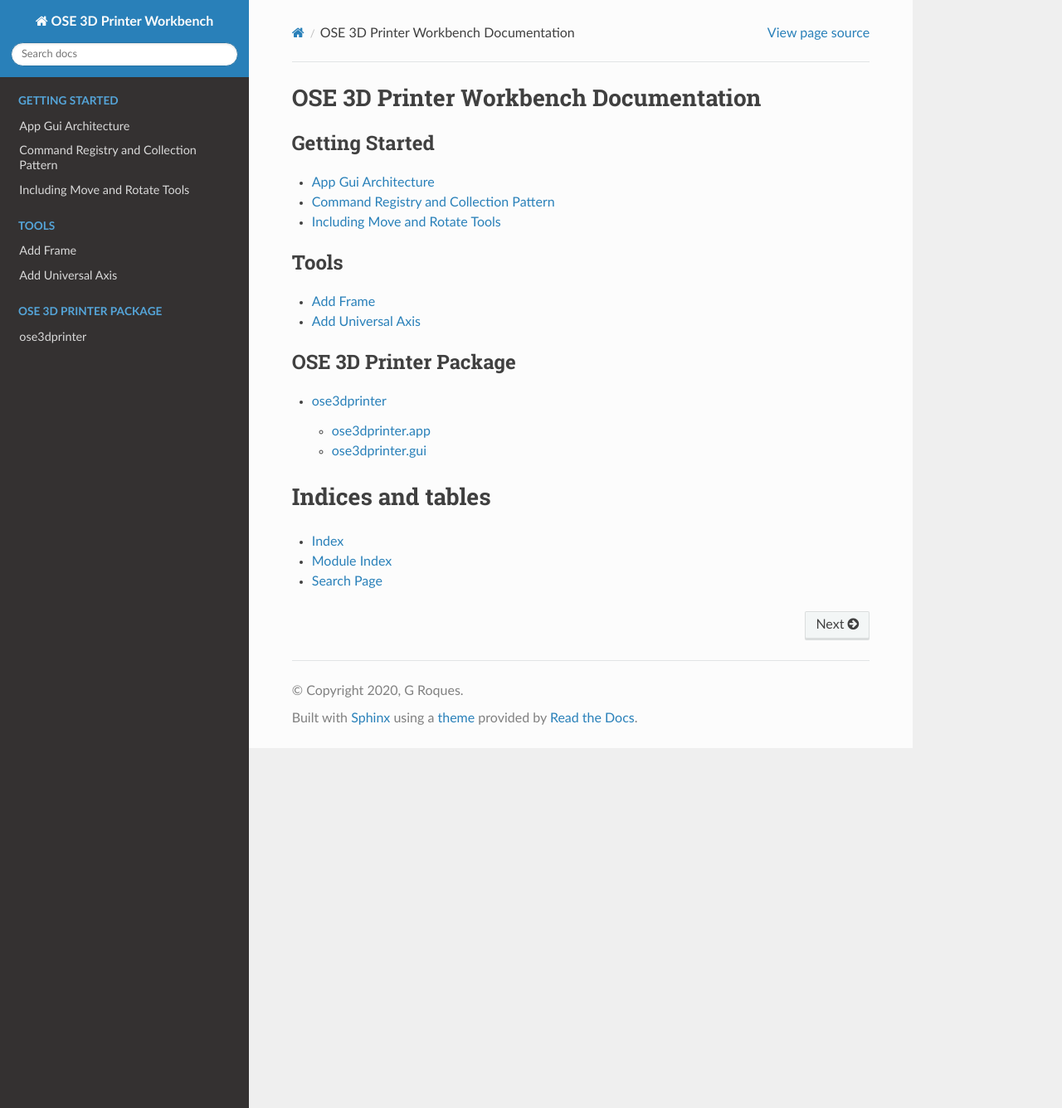
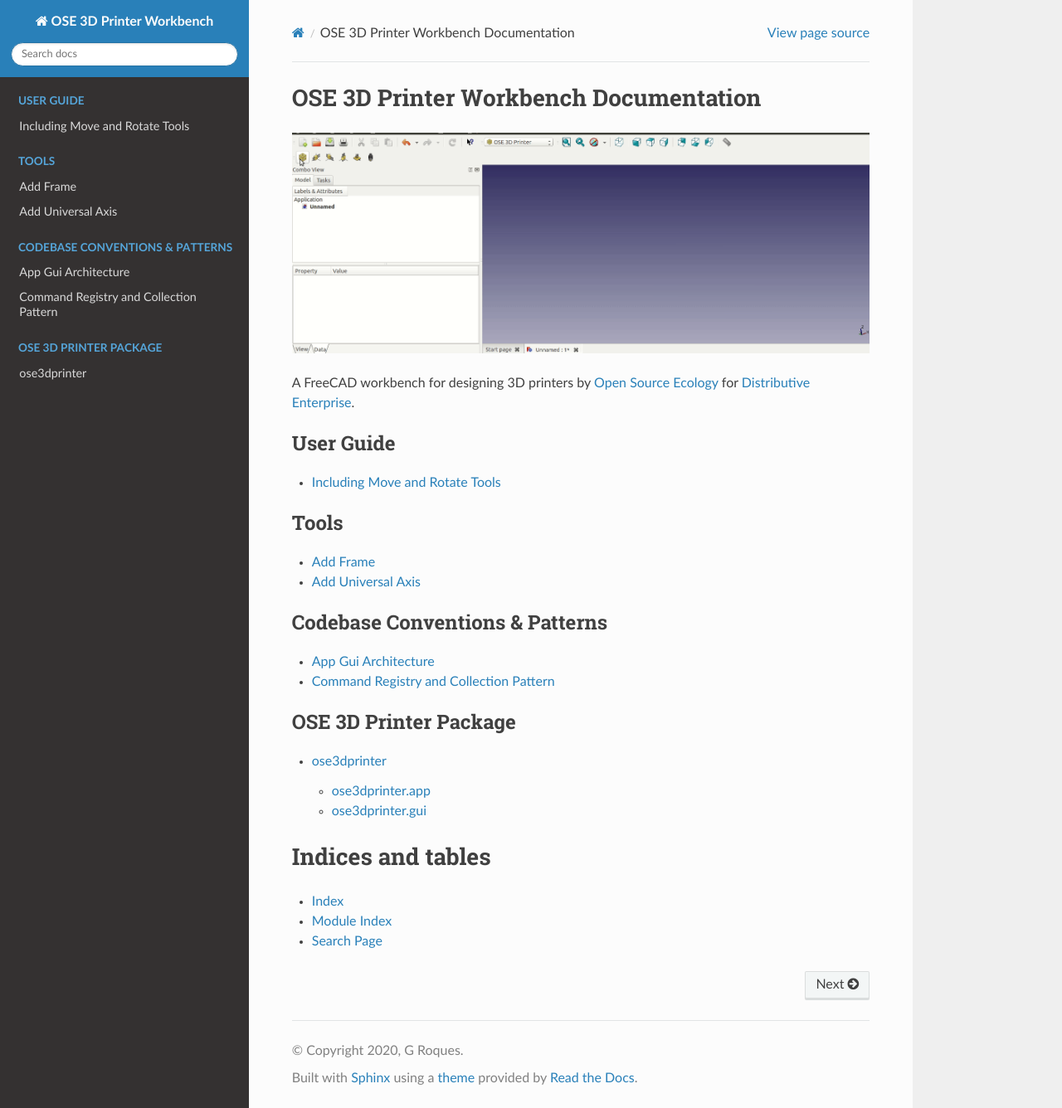
Before and after one commit to gbroques/ose-3d-printer-workbench, a Sphinx documentation site: the page built from docs/index.rst, in a window 1280 px wide and 1336 px high. Shown: the whole window at 83% size. Built offline with Sphinx 7.4.7 and the Read the Docs theme 2.0.0, drawn with Linux system fonts in a browser that asks for light colours.

Commit message:
Reorganize pages on index and include demo GIF and intro description

```diff
--- a/docs/index.rst
+++ b/docs/index.rst
@@ -7,12 +7,15 @@
 OSE 3D Printer Workbench Documentation
 ======================================
 
+.. image:: /_static/ose-3d-printer-workbench-demo.gif
+
+A FreeCAD workbench for designing 3D printers by `Open Source Ecology <https://www.opensourceecology.org/>`_ for `Distributive Enterprise <https://wiki.opensourceecology.org/wiki/Distributive_Enterprise>`_.
+
+
 .. toctree::
-   :caption: Getting Started
+   :caption: User Guide
    :maxdepth: 1
 
-   pages/app_gui_architecture
-   pages/command_registry_and_collection_pattern
    pages/including_move_and_rotate_tools
 
 .. toctree::
@@ -21,6 +24,13 @@
 
    pages/add_frame
    pages/add_universal_axis
+
+.. toctree::
+   :caption: Codebase Conventions & Patterns
+   :maxdepth: 1
+
+   pages/app_gui_architecture
+   pages/command_registry_and_collection_pattern
 
 .. toctree::
    :maxdepth: 2
```
Also changed, not shown: docs/_static/ose-3d-printer-workbench-demo.gif (added).
